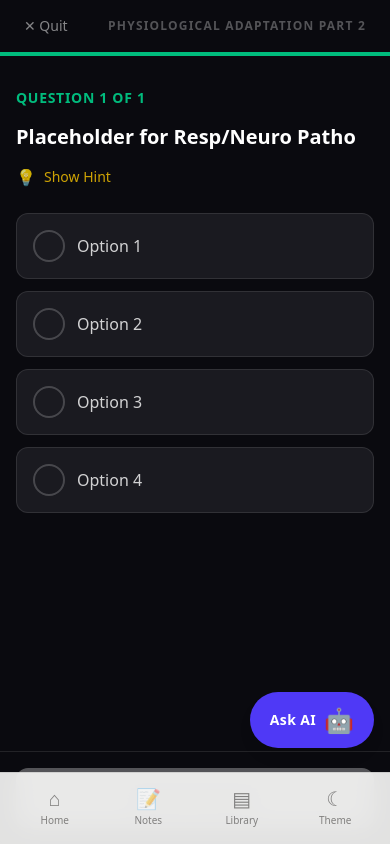
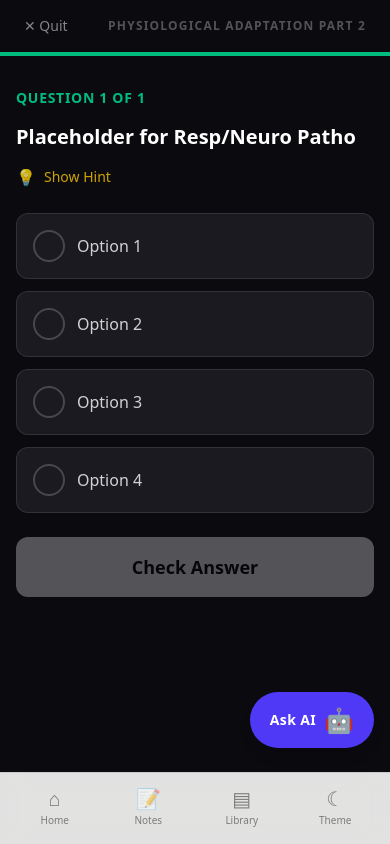
Before and after one commit to SGiQ/nclex-study-guide, a Next.js app: page /quizzes/10 in a window 390 px wide. Built offline with nearby package versions, Linux system fonts and the light colour scheme.

Commit message:
Move Check Answer button inline with content - fixes mobile visibility issue

```diff
--- a/app/quizzes/[id]/page.tsx
+++ b/app/quizzes/[id]/page.tsx
@@ -119,7 +119,7 @@ export default function QuizRunnerPage({ params }: { params: Promise<{ id: strin
             </div>
 
             {/* Main Content */}
-            <main className="flex-1 flex flex-col max-w-2xl mx-auto w-full p-4 sm:p-6 pb-48">
+            <main className="flex-1 flex flex-col max-w-2xl mx-auto w-full p-4 sm:p-6 pb-8">
                 <div className="flex-1 flex flex-col justify-start pt-4">
                     <span className="text-emerald-500 font-bold text-sm tracking-wider mb-4 block">QUESTION {currentQuestionIndex + 1} OF {quiz.questions.length}</span>
                     <h2 className="text-xl sm:text-2xl font-bold leading-tight mb-4">
@@ -189,12 +189,8 @@ export default function QuizRunnerPage({ params }: { params: Promise<{ id: strin
                         })}
                     </div>
 
-                </div>
-            </main>
-
-            {/* Footer / Action Area */}
-            <div className="p-4 sm:p-6 pb-safe border-t border-white/10 bg-[#0A0A0F] sticky bottom-0" style={{ paddingBottom: 'max(1rem, env(safe-area-inset-bottom))' }}>
-                <div className="max-w-2xl mx-auto">
+                    {/* Action Buttons - Inline with content */}
+                    <div className="mt-6">
                         {!isAnswered ? (
                             <button
                                 onClick={checkAnswer}
@@ -231,7 +227,9 @@ export default function QuizRunnerPage({ params }: { params: Promise<{ id: strin
                             </div>
                         )}
                     </div>
+
                 </div>
+            </main>
 
         </div>
     );
```
Lines whose indentation alone changed are shown as unchanged.
